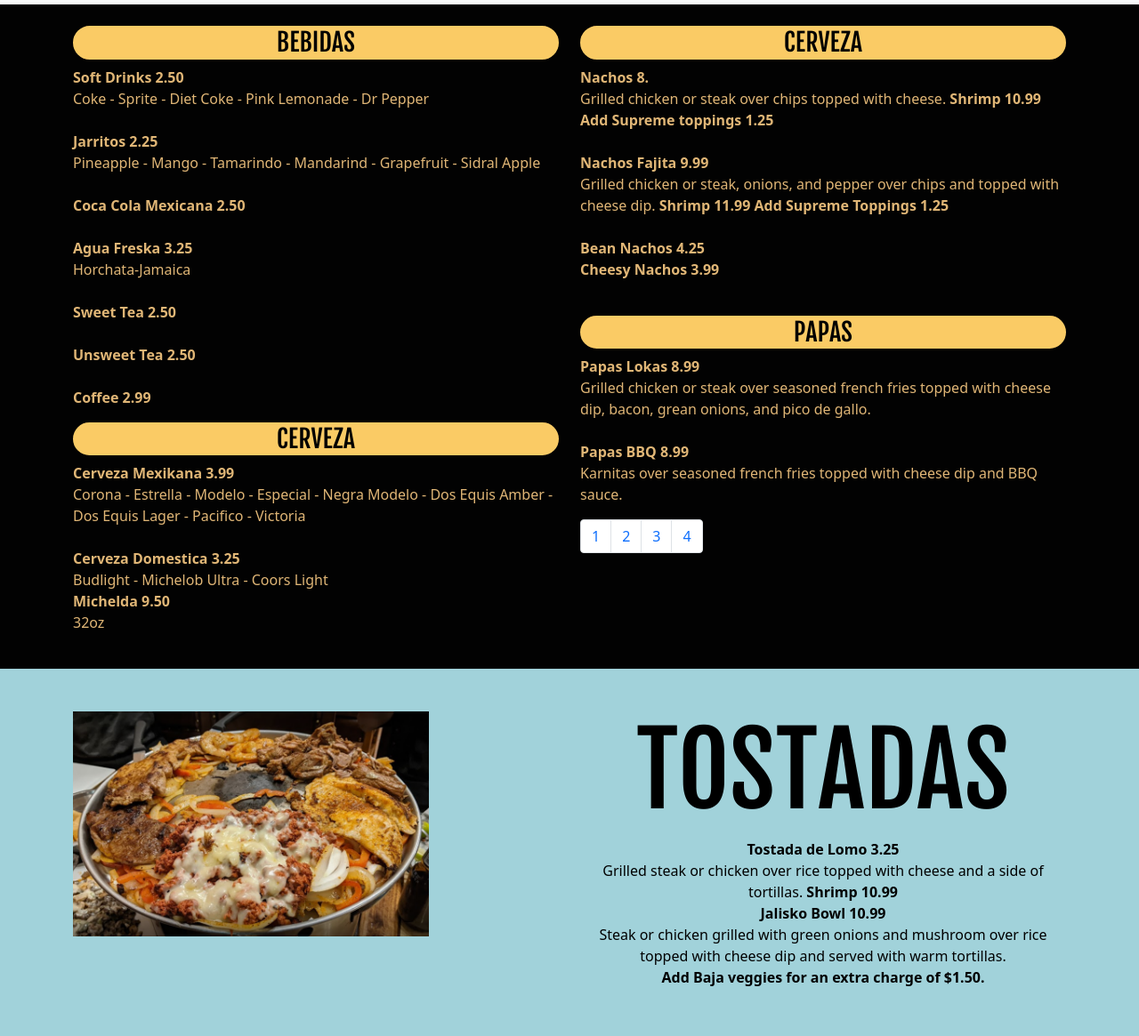
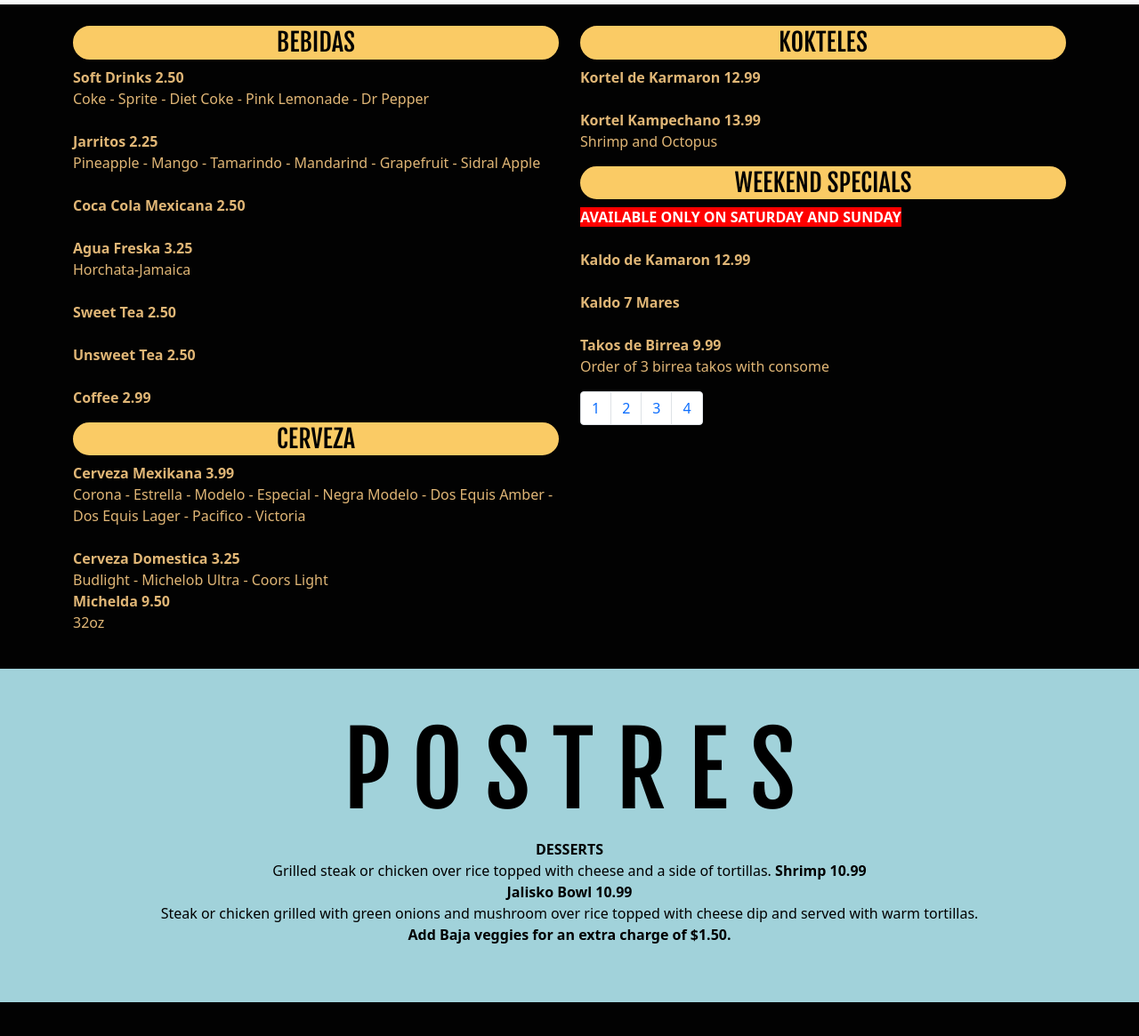
Before and after one commit to stephanieabasi/Takos-Borukas, a plain HTML site: page drinksanddesserts.html in a window 1280 px wide. Shown: the part 71-1236 px from the top of the page at 89% size. After the commit the page ends 1198 px from the top, so only its background shows below. Drawn offline with nearby package versions, Linux system fonts and the light colour scheme.

Commit message:
3279 3277

```diff
--- a/drinksanddesserts.html
+++ b/drinksanddesserts.html
@@ -14,6 +14,12 @@
      <link href="https://cdn.jsdelivr.net/npm/bootstrap@5.1.3/dist/css/bootstrap.min.css" rel="stylesheet" integrity="sha384-1BmE4kWBq78iYhFldvKuhfTAU6auU8tT94WrHftjDbrCEXSU1oBoqyl2QvZ6jIW3" crossorigin="anonymous">
      <link rel="stylesheet" href="styles.css">
      <title>Takos Borukas</title>
+     <style>
+       .highlightme { background-color:#ff0000;
+      color: white;
+      }
+
+     </style>
 
    </head>
    <body>
@@ -29,7 +35,7 @@
                <a class="nav-link active" aria-current="page" href="index.html">Home</a>
              </li>
              <li class="nav-item dropdown">
-               <a class="nav-link dropdown-toggle" href="#" id="navbarDropdownMenuLink" role="button" data-bs-toggle="dropdown" aria-expanded="false">
+              <a class="nav-link dropdown-toggle" href="#" id="navbarDropdownMenuLink" role="button" data-bs-toggle="dropdown" aria-expanded="false">
                  Menu
                </a>
                <ul class="dropdown-menu" aria-labelledby="navbarDropdownMenuLink">
@@ -84,26 +90,25 @@
          </p>
        </div>
        <div class="col-md-6">
-         <h3 class= "menu-heading">CERVEZA</h3>
+         <h3 class= "menu-heading">KOKTELES</h3>
          <p>
-           <b>Nachos 8.</b>
-           <br>Grilled chicken or steak over chips topped with cheese. <b>Shrimp 10.99 Add Supreme toppings 1.25</b></br>
+           <b>Kortel de Karmaron 12.99</b>
+           <br></b>
            <br>
-          <b>Nachos Fajita 9.99</b>
-          <br>Grilled chicken or steak, onions, and pepper over chips and topped with cheese dip. <b>Shrimp 11.99 Add Supreme Toppings 1.25</b></br>
-          <br>
-          <b>Bean Nachos 4.25</b>
-          <br>
-          <b>Cheesy Nachos 3.99</b>
-         </p>
-         <br>
-         <h3 class= "menu-heading">PAPAS</h3>
+          <b>Kortel Kampechano 13.99</b>
+          <br>Shrimp and Octopus</b></br>
+         <h3 class= "menu-heading">WEEKEND SPECIALS</h3>
          <p>
-           <b>Papas Lokas 8.99</b>
-           <br>Grilled chicken or steak over seasoned french fries topped with cheese dip, bacon, grean onions, and pico de gallo.</br>
+           <b class="highlightme">AVAILABLE ONLY ON SATURDAY AND SUNDAY</b>
+          </br>
            <br>
-          <b>Papas BBQ 8.99</b>
-          <br>Karnitas over seasoned french fries topped with cheese dip and BBQ sauce.</br>
+          <b>Kaldo de Kamaron 12.99</b>
+          <br></br>
+          <b>Kaldo 7 Mares</b>
+          <br></br>
+          <b>Takos de Birrea 9.99</b>
+          <br>Order of 3 birrea takos with consome
+
          </p>
          <nav aria-label="Page navigation example">
            <ul class="pagination">
@@ -121,19 +126,19 @@
      <br>
       <div class="container">
          <div class="row">
-           <div class="col-md-6">
-             <img src="pictures/BRACERO.PNG" width= "400" alt="...">
+           <div class="col-md-12">
+              <h3 class= "footer-heading">P O S T R E S</h3>
+              <p class= footer-text>
+                <b>DESSERTS</b>
+                <br>Grilled steak or chicken over rice topped with cheese and a side of tortillas. <b>Shrimp 10.99</b></br>
+                <b>Jalisko Bowl 10.99</b>
+                <br>Steak or chicken grilled with green onions and mushroom over rice topped with cheese dip and served with warm tortillas.</br>
+                <b>Add Baja veggies for an extra charge of $1.50.</b>
+              </p>
            </div>
-           <div class="col-md-6">
 
-             <h3 class= "footer-heading">TOSTADAS</h3>
-             <p class= footer-text>
-               <b>Tostada de Lomo 3.25</b>
-               <br>Grilled steak or chicken over rice topped with cheese and a side of tortillas. <b>Shrimp 10.99</b></br>
-               <b>Jalisko Bowl 10.99</b>
-              <br>Steak or chicken grilled with green onions and mushroom over rice topped with cheese dip and served with warm tortillas.</br>
-               <b>Add Baja veggies for an extra charge of $1.50.</b>
-               </p>
+
+
            </div>
          </div>
       </div>
--- a/styles.css
+++ b/styles.css
@@ -57,3 +57,8 @@ footer{
 .footer-heading {
     font-size: 700%;
   }
+.line-breaks{
+    border: 2px solid rgb(250, 203, 101);
+    border-radius: 100px;
+    background-color: rgb(250, 203, 101);
+  }
```
Also changed, not shown: Entrees3.html (+1 -1 lines), Entrees4.html (+1 -4 lines), index.html (+4 -16 lines), pictures/Logobyme1.png (added), pictures/bajab.jpg (added).
